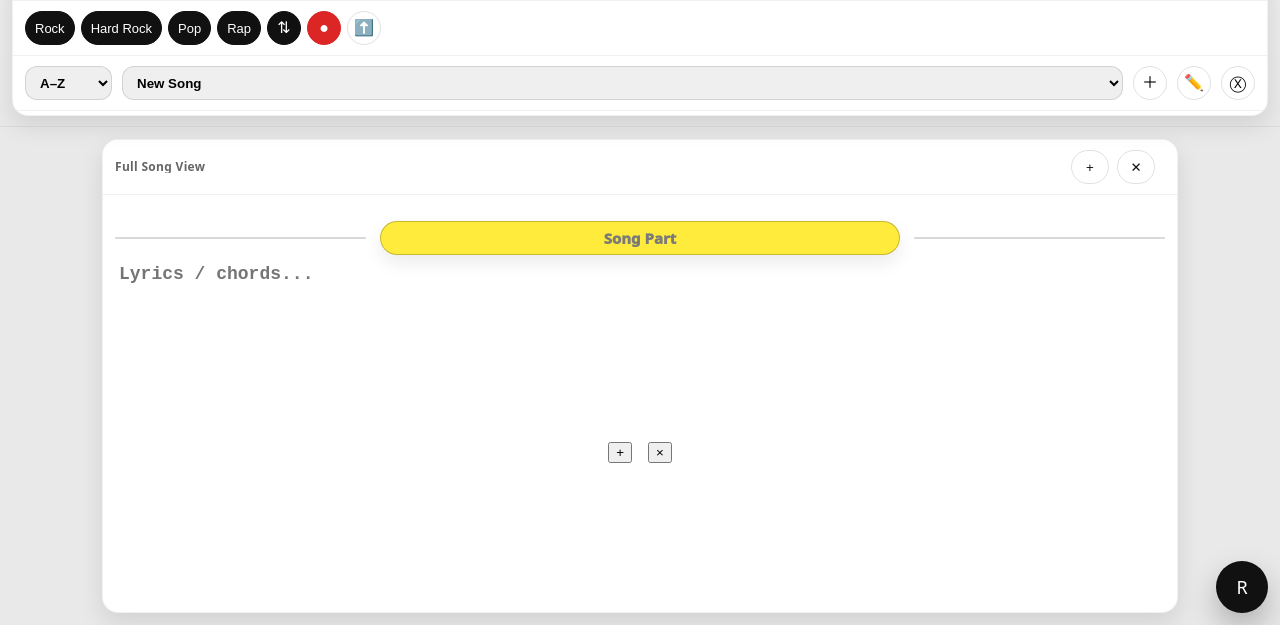
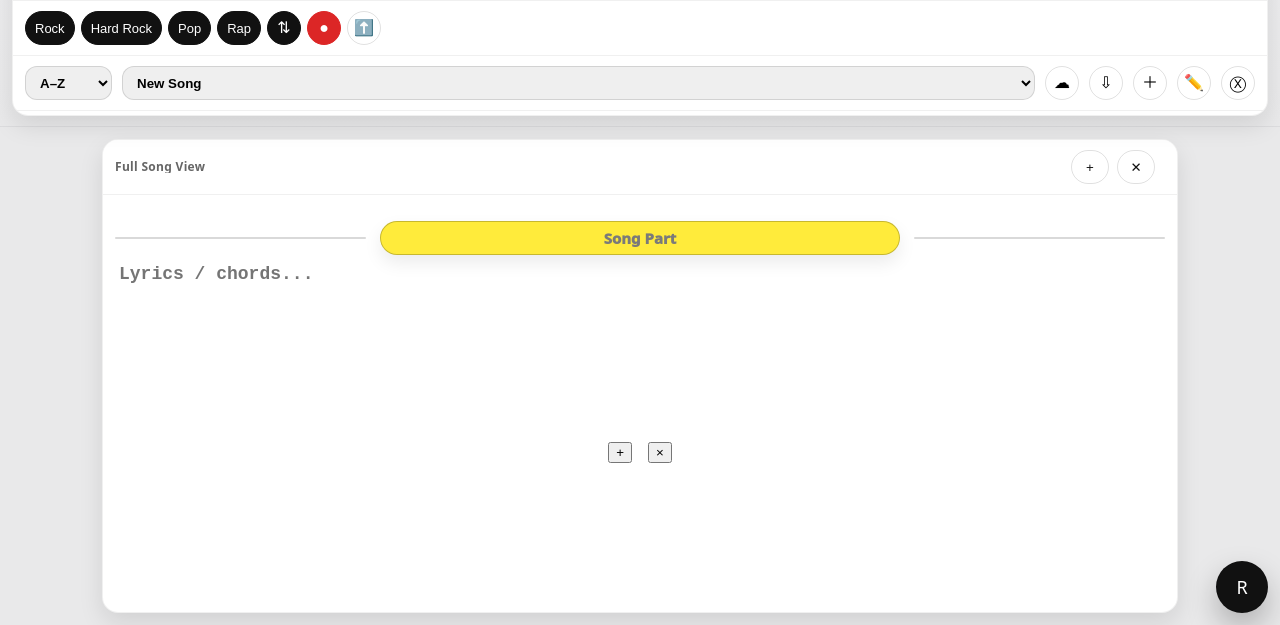
Before and after one commit to DK7602/Song-Rider-Pro-MIDI, a plain HTML site: page index.html in a window 1280 px wide. Shown: the part 175-800 px from the top of the page. Drawn offline with nearby package versions, Linux system fonts and the light colour scheme.

Commit message:
Update index.html

```diff
--- a/index.html
+++ b/index.html
@@ -1350,11 +1350,12 @@
   </select>
 
   <select id="projectSelect" style="padding:8px 10px;border-radius:12px;border:1px solid rgba(0,0,0,.12);font-weight:900;height:34px;flex:1;min-width:0;"></select>
+  <button class="iconCircle" id="cloudSaveBtn" title="Save current project to cloud">☁</button>
+  <button class="iconCircle" id="cloudLoadBtn" title="Load project from cloud">⇩</button>
   <button class="iconCircle" id="newProjectBtn" title="New Project">＋</button>
   <button class="iconCircle" id="renameProjectBtn" title="Rename Project">✏️</button>
   <button class="iconCircle" id="deleteProjectBtn" title="Delete Project">Ⓧ</button>
 </div>
-
         <div class="row" style="align-items:flex-start;border-top:1px solid rgba(0,0,0,.06);flex-direction:column;gap:8px;">
           <div id="nowPlaying" style="width:100%;min-width:0;overflow:hidden;text-overflow:ellipsis;white-space:nowrap;color:#666;font-weight:900;">
             —
@@ -1441,6 +1442,7 @@
   window.pdfjsLib = pdfjsLib; // <-- makes your existing app.js code work unchanged
 </script>
 <!-- cache-buster -->
+  <script src="https://cdn.jsdelivr.net/npm/@supabase/supabase-js@2"></script>
 <script src="./app.js?v=BR5"></script>
 
 <script>
```
Lines whose indentation alone changed are shown as unchanged.
